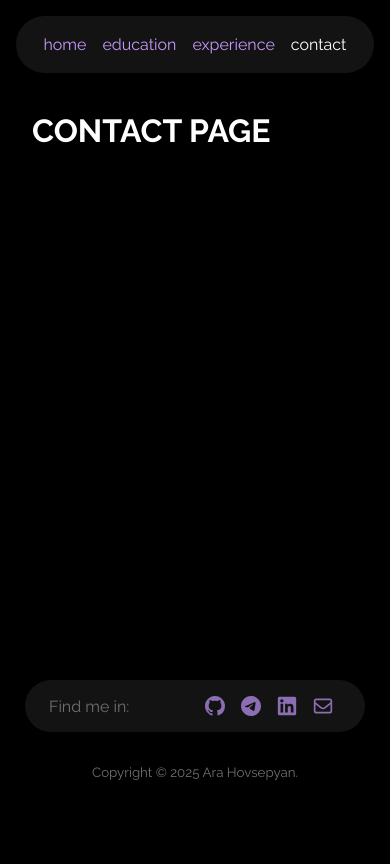
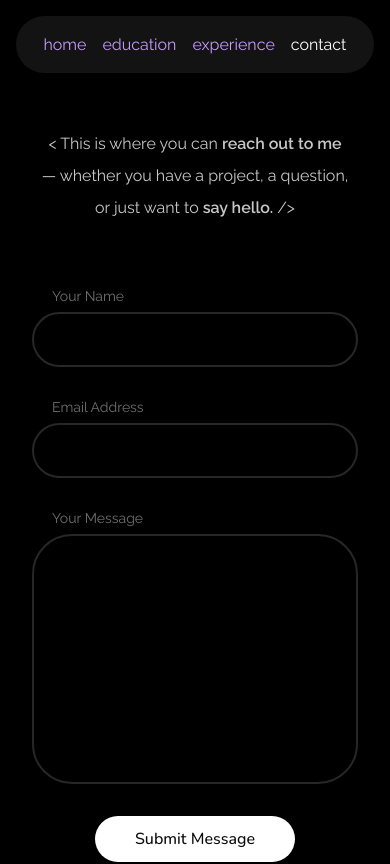
Before and after one commit to areshovsepyan/my-portfolio, a Vue app: page /contact in a window 390 px wide. Shown: the top 864 px of the page. Built offline with nearby package versions, Linux system fonts and the light colour scheme.

Commit message:
AH-20 / feat / add Contact Page (without API)
 - new isOnMobile computed in useResize
 - added section message in education page
 - added section message in experience page

```diff
--- a/composables/useResize.js
+++ b/composables/useResize.js
@@ -1,16 +1,18 @@
-import { ref, onMounted, onUnmounted } from 'vue'
+import { ref, computed, onMounted, onUnmounted } from 'vue';
 
 export function useResize() {
-  const innerWidth = ref(0)
+  const innerWidth = ref(0);
 
   function onResize() {
-    innerWidth.value = window.innerWidth
+    innerWidth.value = window.innerWidth;
   }
 
-  onResize()
+  onResize();
 
-  onMounted(() => window.addEventListener('resize', onResize))
-  onUnmounted(() => window.removeEventListener('resize', onResize))
+  const isOnMobile = computed(() => innerWidth.value <= 1024);
 
-  return { innerWidth }
+  onMounted(() => window.addEventListener('resize', onResize));
+  onUnmounted(() => window.removeEventListener('resize', onResize));
+
+  return { innerWidth, isOnMobile };
 }
--- a/src/components/TechnologiesSection.vue
+++ b/src/components/TechnologiesSection.vue
@@ -8,7 +8,7 @@ import { useTechnologiesStore } from '@/stores/technologies';
 import { useResize } from '/composables/useResize';
 
 const { technologies } = useTechnologiesStore();
-const { innerWidth } = useResize();
+const { innerWidth, isOnMobile } = useResize();
 
 const config = computed(() => {
   return {
@@ -34,7 +34,7 @@ const config = computed(() => {
             {{ label }}
           </BaseCard>
         </Slide>
-        <template v-if="innerWidth > 1024" #addons>
+        <template v-if="!isOnMobile" #addons>
           <Navigation />
         </template>
       </Carousel>
--- a/src/components/layout/TheHeader.vue
+++ b/src/components/layout/TheHeader.vue
@@ -6,7 +6,7 @@ import { useResize } from '/composables/useResize.js';
 
 const route = useRoute();
 const { social } = useSocialStore();
-const { innerWidth } = useResize();
+const { isOnMobile } = useResize();
 
 const routes = [
   { label: 'home', path: '/' },
@@ -46,9 +46,9 @@ onUnmounted(() => window.removeEventListener('scroll', handleScroll));
 </script>
 
 <template>
-  <header :class="{ hidden: isHidden && innerWidth < 1024 }">
+  <header :class="{ hidden: isHidden && isOnMobile }">
     <Transition name="fade" mode="out-in">
-      <RouterLink v-if="!isOnHomePage && innerWidth > 1024" to="/" class="back-link">
+      <RouterLink v-if="!isOnHomePage && !isOnMobile" to="/" class="back-link">
         <img src="/icons/icon_arrow-left.svg" alt="Arrow left" />
         back
       </RouterLink>
@@ -61,7 +61,7 @@ onUnmounted(() => window.removeEventListener('scroll', handleScroll));
           </RouterLink>
         </li>
       </ul>
-      <ul v-if="innerWidth > 1024">
+      <ul v-if="!isOnMobile">
         <li v-for="{ href, type, img: { alt, icon } } in social" :key="href">
           <a
             v-if="!type.toLocaleLowerCase().includes('phone')"
--- a/src/views/ContactView.vue
+++ b/src/views/ContactView.vue
@@ -1,12 +1,95 @@
-<script setup></script>
+<script setup>
+import { ref } from 'vue';
+import BaseInput from '../components/UI/BaseInput.vue';
+import { useResize } from '/composables/useResize';
+
+const { isOnMobile } = useResize();
+
+const name = ref('');
+const email = ref('');
+const message = ref('');
+const errors = ref({
+  name: '',
+  email: '',
+  message: '',
+});
+
+const nameInput = ref(null);
+const emailInput = ref(null);
+const messageInput = ref(null);
+
+const submitForm = () => {
+  const isNameValid = nameInput.value.validate();
+  const isEmailValid = emailInput.value.validate();
+  const isMessageValid = messageInput.value.validate();
+
+  if (isNameValid && isEmailValid && isMessageValid) {
+    console.log('Form submitted:', {
+      name: name.value,
+      email: email.value,
+      message: message.value,
+    });
+  } else {
+    console.log('Form has errors');
+  }
+};
+</script>
 
 <template>
-  <div class="contact">
-    <h1>CONTACT PAGE</h1>
-  </div>
+  <section class="contact-section">
+    <p class="section-message">
+      &lt; This is where you can <strong>reach out to me</strong> <br v-if="isOnMobile" />
+      — whether <br v-if="!isOnMobile" />
+      you have a project, a question, <br v-if="isOnMobile" />
+      or just want to <strong> say hello.</strong> /&gt;
+    </p>
+    <form @submit.prevent="submitForm">
+      <BaseInput
+        v-model="name"
+        name="name"
+        label="Your Name"
+        required
+        @update:error="errors.name = $event"
+        ref="nameInput"
+      />
+
+      <BaseInput
+        v-model="email"
+        name="email"
+        type="email"
+        label="Email Address"
+        required
+        @update:error="errors.email = $event"
+        ref="emailInput"
+      />
+
+      <BaseInput
+        v-model="message"
+        name="message"
+        textarea
+        label="Your Message"
+        required
+        @update:error="errors.message = $event"
+        ref="messageInput"
+      />
+
+      <button type="submit">Submit Message</button>
+    </form>
+  </section>
 </template>
 
 <style lang="scss" scoped>
-@media (min-width: 1024px) {
+section {
+  padding: 1rem 0 5rem 0;
+
+  @media (min-width: 1024px) {
+    padding: 4rem 0;
+  }
+
+  form {
+    button {
+      margin-inline: auto;
+    }
+  }
 }
 </style>
--- a/src/views/EducationView.vue
+++ b/src/views/EducationView.vue
@@ -1,9 +1,25 @@
-<script setup></script>
+<script setup>
+import { useResize } from '/composables/useResize';
+const { isOnMobile } = useResize();
+</script>
 
 <template>
-  <div class="education">
-    <h1>EDUCATION PAGE</h1>
-  </div>
+  <section class="education-section">
+    <p class="section-message">
+      &lt; This is where you can explore my <br v-if="isOnMobile" />
+      academic journey <br v-if="!isOnMobile" />
+      and see the <strong> knowledge </strong> <br v-if="isOnMobile" />
+      and <strong> skills </strong> I've gained along the way. /&gt;
+    </p>
+  </section>
 </template>
 
-<style lang="scss" scoped></style>
+<style lang="scss" scoped>
+section {
+  padding: 1rem 0 5rem 0;
+
+  @media (min-width: 1024px) {
+    padding: 4rem 0;
+  }
+}
+</style>
--- a/src/views/ExperienceView.vue
+++ b/src/views/ExperienceView.vue
@@ -1,9 +1,25 @@
-<script setup></script>
+<script setup>
+import { useResize } from '/composables/useResize';
+const { isOnMobile } = useResize();
+</script>
 
 <template>
-  <div class="experience">
-    <h1>EXPERIENCE PAGE</h1>
-  </div>
+  <section class="experience-section">
+    <p class="section-message">
+      &lt; This is where you can know me <br v-if="isOnMobile" />
+      a little more <br v-if="!isOnMobile" />
+      and see my whole experience <br v-if="isOnMobile" />
+      as a <strong>Front-End Developer.</strong> /&gt;
+    </p>
+  </section>
 </template>
 
-<style lang="scss" scoped></style>
+<style lang="scss" scoped>
+section {
+  padding: 1rem 0 5rem 0;
+
+  @media (min-width: 1024px) {
+    padding: 4rem 0;
+  }
+}
+</style>
```
